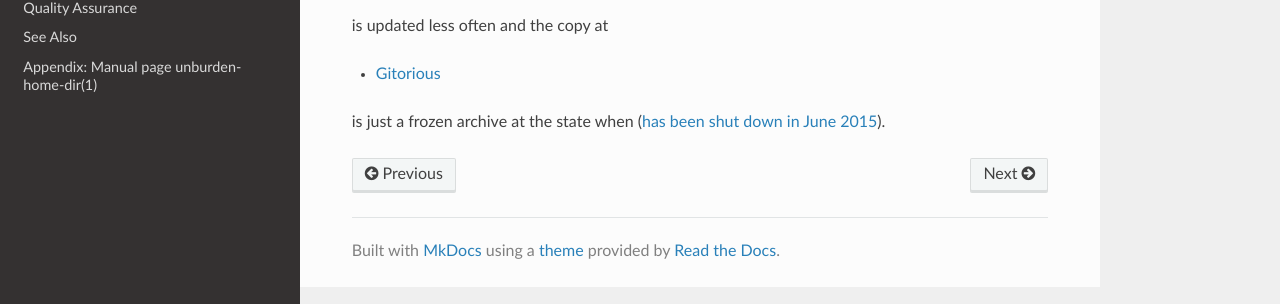
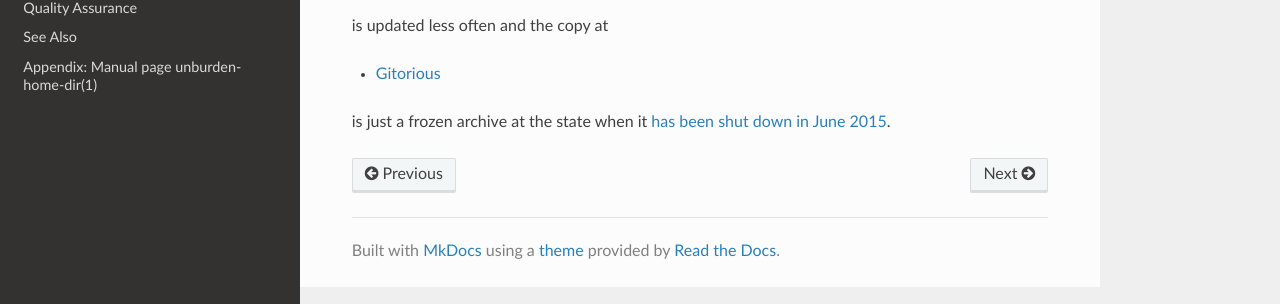
Before and after one commit to xtaran/unburden-home-dir, an MkDocs documentation site: the page built from docs/source-code.md, in a window 1280 px wide. Shown: the part 410-714 px from the top of the page. Built offline with MkDocs 1.6.1, drawn with Linux system fonts in a browser that asks for light colours; nearby versions of some CDN libraries; old or Windows-style settings are respelled for this version of MkDocs.

```diff
--- a/docs/source-code.md
+++ b/docs/source-code.md
@@ -16,7 +16,7 @@ The copy at
 
 is updated less often and the copy at
 
-* [Gitorious](http://gitorious.org/unburden-home-dir/)
+* [Gitorious](https://gitorious.org/unburden-home-dir/unburden-home-dir.git/)
 
-is just a frozen archive at the state when
-([has been shut down in June 2015](https://about.gitlab.com/2015/03/03/gitlab-acquires-gitorious/)).
+is just a frozen archive at the state when it
+[has been shut down in June 2015](https://about.gitlab.com/2015/03/03/gitlab-acquires-gitorious/).
```
